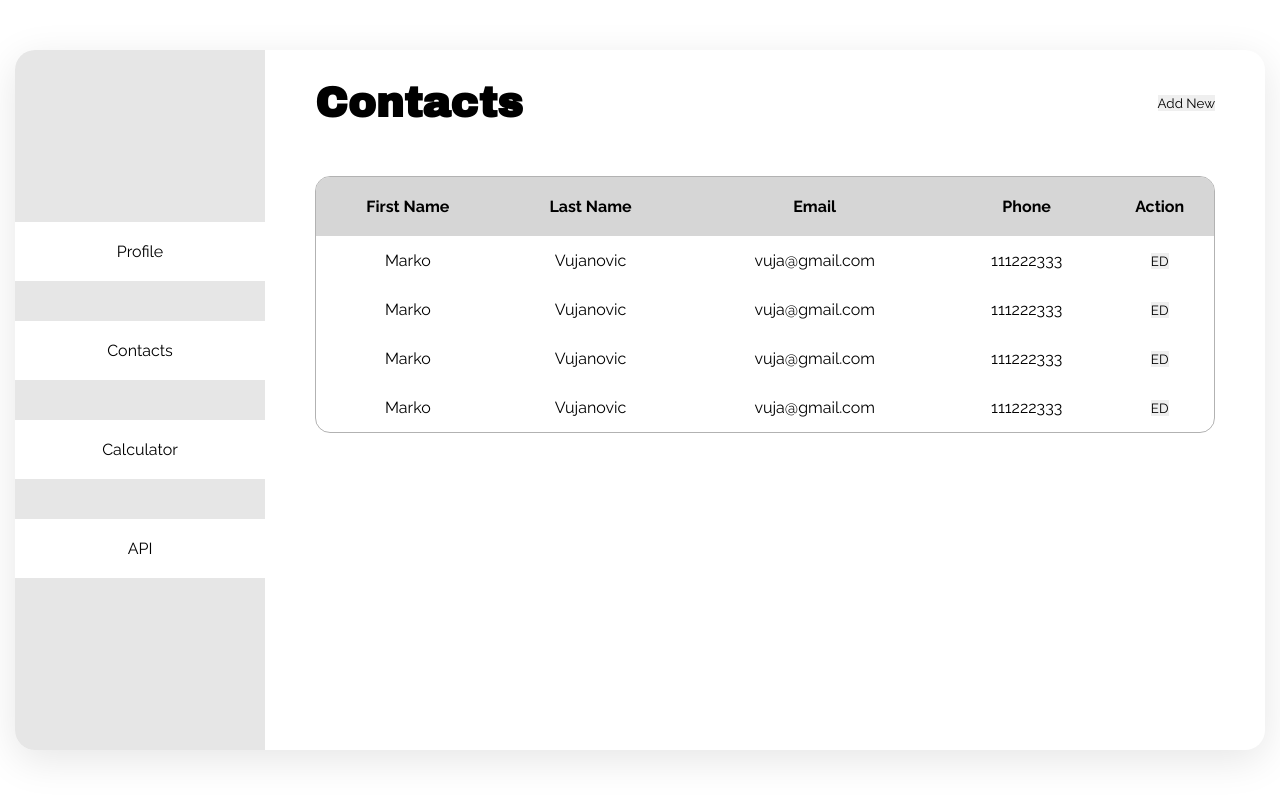
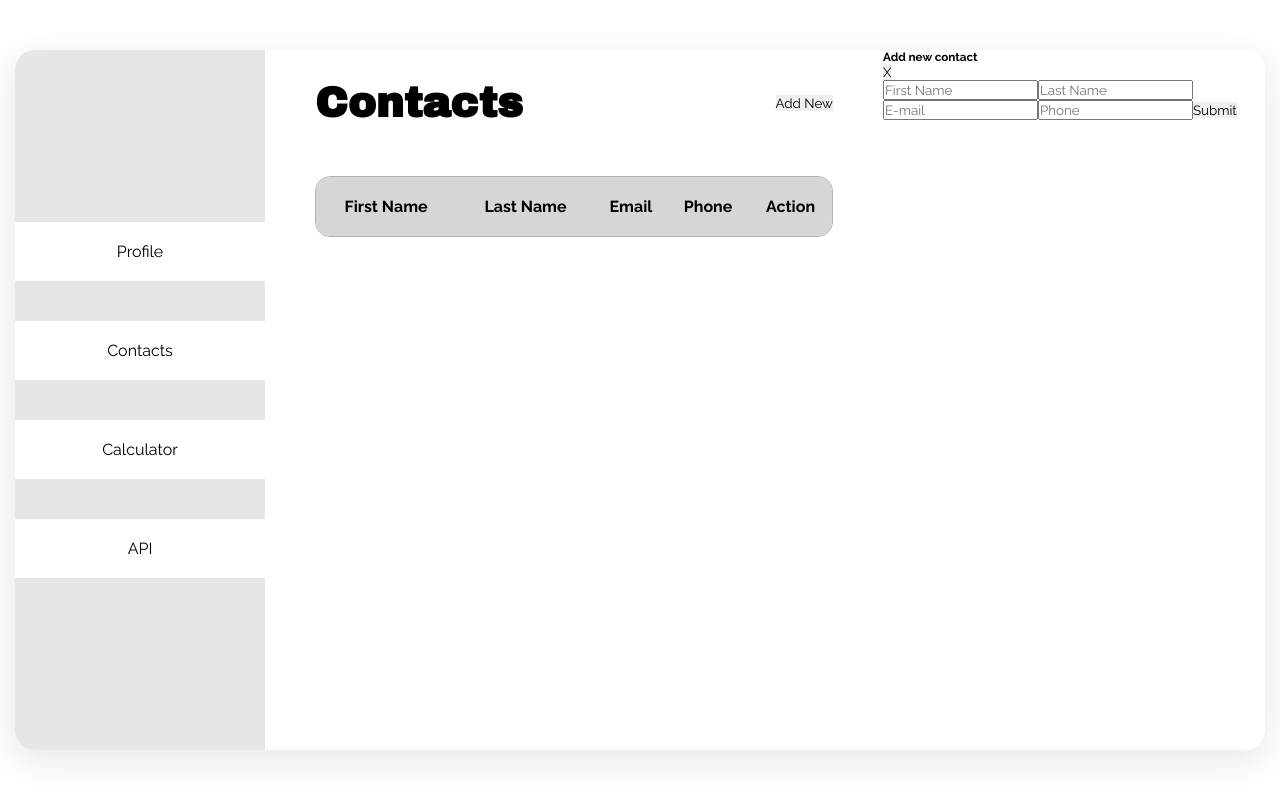
Before and after one commit to mvuja/crypto-dashboard, a React (Create React App) app: page /contacts in a window 1280 px wide. Both pictures are taken after a click on the button "Add New". Built offline with nearby package versions, Linux system fonts and the light colour scheme.

Commit message:
add functionality to add and delete contacts

```diff
--- a/package.json
+++ b/package.json
@@ -11,6 +11,7 @@
     "react-dom": "^17.0.2",
     "react-router-dom": "^5.3.0",
     "react-scripts": "5.0.0",
+    "uuid": "^8.3.2",
     "web-vitals": "^2.1.3"
   },
   "scripts": {
--- /dev/null
+++ b/src/components/Contacts/ContactItem/ContactItem.jsx
@@ -0,0 +1,28 @@
+import React, { useState } from "react"
+
+const ContactItem = props => {
+
+    // DESTUCTURING
+    const {id, firstName, lastName, email, phone} = props.contact
+
+    return <tr className='nav-link'>
+                <td>
+                    {firstName}
+                </td>
+                <td>
+                    {lastName}
+                </td>
+                <td>
+                    {email}
+                </td>
+                <td>
+                    {phone}
+                </td>
+                <td>
+                    <button onClick={props.editContactProps}>E</button>
+                    <button onClick={() => props.deleteContactProps(id)}>D</button>
+                </td>
+            </tr>
+}
+
+export default ContactItem
--- a/src/components/Contacts/Contacts.jsx
+++ b/src/components/Contacts/Contacts.jsx
@@ -1,43 +1,138 @@
 import React, { useState, useEffect } from "react";
+import { v4 as uuidv4 } from 'uuid'
 import './_contacts.scss';
+import ContactItem from './ContactItem/ContactItem.jsx'
 
 const Contacts = () => {
 
-    // const [mobileMenu, setMobileMenu] = useState('')
+    const [firstName, setfirstName] = useState('')
+    const [lastName, setLastName] = useState('')
+    const [email, setEmail] = useState('')
+    const [phone, setPhone] = useState('')
 
-    const links = [
-        {
-            firstName: 'Marko',
-            lastName: 'Vujanovic',
-            email: 'vuja@gmail.com',
-            phone: '111222333',
-        },
-        {
-            firstName: 'Marko',
-            lastName: 'Vujanovic',
-            email: 'vuja@gmail.com',
-            phone: '111222333',
-        },
-        {
-            firstName: 'Marko',
-            lastName: 'Vujanovic',
-            email: 'vuja@gmail.com',
-            phone: '111222333',
-        },
-        {
-            firstName: 'Marko',
-            lastName: 'Vujanovic',
-            email: 'vuja@gmail.com',
-            phone: '111222333',
-        },
-    ]
+    const [contacts, setContacts] = useState(getInitialContacts())
+
+    // DELETE CONTACT
+    const delContact = id => {
+        setContacts([
+            ...contacts.filter(el => {
+                return el.id !== id
+            })
+        ])
+    }
+
+    // ADDING NEW CONTACT
+    const addContactItem = (firstName, lastName, email, phone) => {
+        const newContact = {
+            id: uuidv4(),
+            firstName: firstName,
+            lastName: lastName,
+            email: email,
+            phone: phone,
+        }
+        setContacts([...contacts, newContact])
+    }
+
+    const onChangeFN = e => {
+        setfirstName(e.target.value)
+    }
+    const onChangeLN = e => {
+        setLastName(e.target.value)
+    }
+    const onChangeE = e => {
+        setEmail(e.target.value)
+    }
+    const onChangeP = e => {
+        setPhone(e.target.value)
+    }
+
+    const handleSubmit = e => {
+        e.preventDefault()
+        if(firstName.trim() && lastName.trim() && email.trim() && phone.trim()){
+            addContactItem(firstName, lastName, email, phone)
+            setfirstName('')
+            setLastName('')
+            setEmail('')
+            setPhone('')
+        }else{
+            alert('Please write an item')
+        }
+        setAddNew(false)
+    }
+
+
+
+    // LOCAL STORAGE
+    function getInitialContacts() {
+        const temp = localStorage.getItem('contacts')
+        const savedContacts = JSON.parse(temp)
+        return savedContacts || []
+    }
+    useEffect(() => {
+        console.log('djesi2')
+
+        const temp = JSON.stringify(contacts)
+        localStorage.setItem('contacts', temp)
+
+    }, [contacts])
+
+
+
+
+    // ADD NEW BUTTON
+    const [addNew, setAddNew] = useState(false)
+    const addNewMode = {}
+    const addNewHandler = () => {
+        setAddNew(true)
+    }
+    const removeForm = () => {
+        setAddNew(false)
+    }
+    if(addNew){
+        addNewMode.display = 'block'
+    }else{
+        addNewMode.display = 'none'
+    }
+
+
+    // EDITING
+    const [editing, setEditing] = useState(false)
+
+    const handleEditing = () => {
+        setEditing(true)
+    }
+    const removeEditingForm = () => {
+        setEditing(false)
+    }
+    const viewMode = {}
+
+    if(editing){
+        viewMode.display = 'block'
+    }else{
+        viewMode.display = 'none'
+    }
+
+    const setUpdate = (updatedTitle, id) => {
+        console.log(id)
+        setContacts(
+            contacts.map(el => {
+                if(el.id === id){
+                    el.title = updatedTitle
+                }
+                return el
+            })
+        )
+    }
+
+
 
 
     return (
         <div className="contacts-container">
+            <div className="contacts-table-container">
                 <div className="contacts-header">
                     <h2>Contacts</h2>
-                <button className="add-contact">Add New</button>
+                    <button onClick={addNewHandler} className="add-contact">Add New</button>
                 </div>
                 <div className="table-container">
                     <table>
@@ -51,30 +146,89 @@ const Contacts = () => {
                             </tr>
                         </thead>
                         <tbody>
-                        {links.map(link => {
-                            return (
-                                <tr className='nav-link'>
-                                    <td>
-                                        {link.firstName}
-                                    </td>
-                                    <td>
-                                        {link.lastName}
-                                    </td>
-                                    <td>
-                                        {link.email}
-                                    </td>
-                                    <td>
-                                        {link.phone}
-                                    </td>
-                                    <td>
-                                        <button>E</button>
-                                        <button>D</button>
-                                    </td>
-                                </tr>
-                            )
-                        })}
+                            {contacts.map(el => (
+                                <ContactItem
+                                    key={el.id}
+                                    contact={el}
+                                    deleteContactProps={delContact}
+                                    editContactProps={handleEditing}
+                                />
+                            ))}
                         </tbody>
                     </table>
+                </div>
+            </div>
+
+            <div style={addNewMode} className="add-new-container">
+                <div className="add-new-top">
+                    <h3>Add new contact</h3>
+                    <button onClick={removeForm}>X</button>
+                </div>
+
+                <form onSubmit={handleSubmit} className="contact-form">
+                    <input type="text"
+                        placeholder="First Name"
+                        value={firstName}
+                        name="firstName"
+                        onChange={onChangeFN}
+                    />
+                    <input type="text"
+                        placeholder="Last Name"
+                        value={lastName}
+                        name="lastName"
+                        onChange={onChangeLN}
+                    />
+                    <input type="email"
+                        placeholder="E-mail"
+                        value={email}
+                        name="email"
+                        onChange={onChangeE}
+                    />
+                    <input type="number"
+                        placeholder="Phone"
+                        value={phone}
+                        name="phone"
+                        onChange={onChangeP}
+                    />
+                    <button className="btn submit">Submit</button>
+                </form>
+            </div>
+
+            <div className="edit-form" style={viewMode}>
+                <div className="add-new-top">
+                    <h3>Edit contact</h3>
+                    <button onClick={removeEditingForm}>X</button>
+                </div>
+
+                <input type="text"
+                    value={contacts.firstName}
+                    name="title"
+                    onChange={e => {
+                        setUpdate(e.target.value, contacts.id)
+                    }}
+                />
+                {/* <input type="text"
+                    value={contacts.lastName}
+                    name="title"
+                    onChange={e => {
+                        setUpdate(e.target.value, e.id)
+                    }}
+                />
+                <input type="email"
+                    value={contacts.email}
+                    name="title"
+                    onChange={e => {
+                        setUpdate(e.target.value, e.id)
+                    }}
+                />
+                <input type="number"
+                    value={contacts.phone}
+                    name="title"
+                    onChange={e => {
+                        setUpdate(e.target.value, e.id)
+                    }}
+                /> */}
+                <button className="btn edit-done">Submit</button>
             </div>
         </div>
     )
--- a/src/components/Contacts/_contacts.scss
+++ b/src/components/Contacts/_contacts.scss
@@ -1,4 +1,7 @@
 .contacts-container{
+    display: flex;
+
+    & .contacts-table-container{
         width: 100%;
         padding: 3rem 5rem;
 
@@ -40,3 +43,9 @@
             }
         }
     }
+
+    & .add-new-container{
+
+    }
+
+}
```
Also changed, not shown: 1 other file (tests, documents, lock files or other folders). Lines whose indentation alone changed are shown as unchanged.
